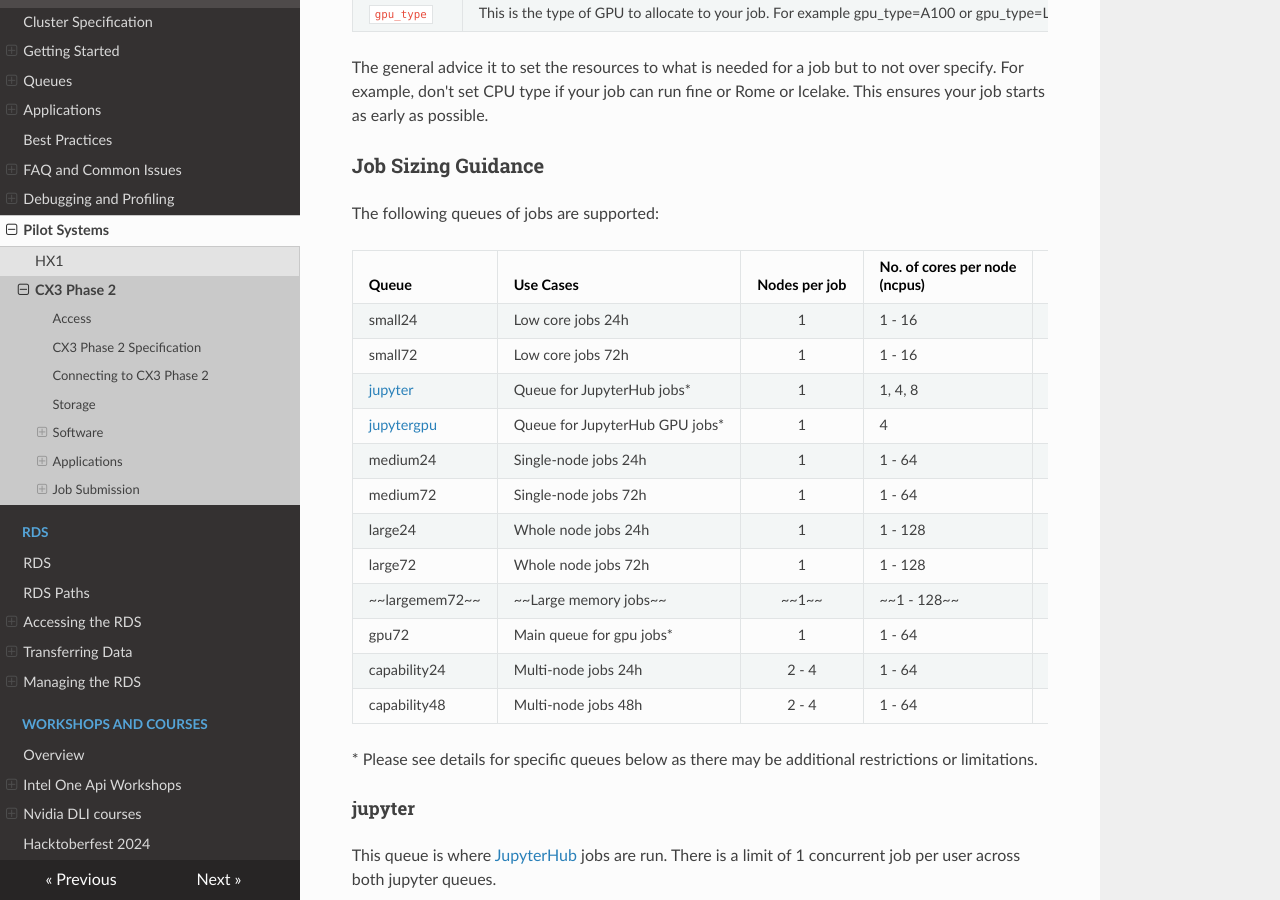
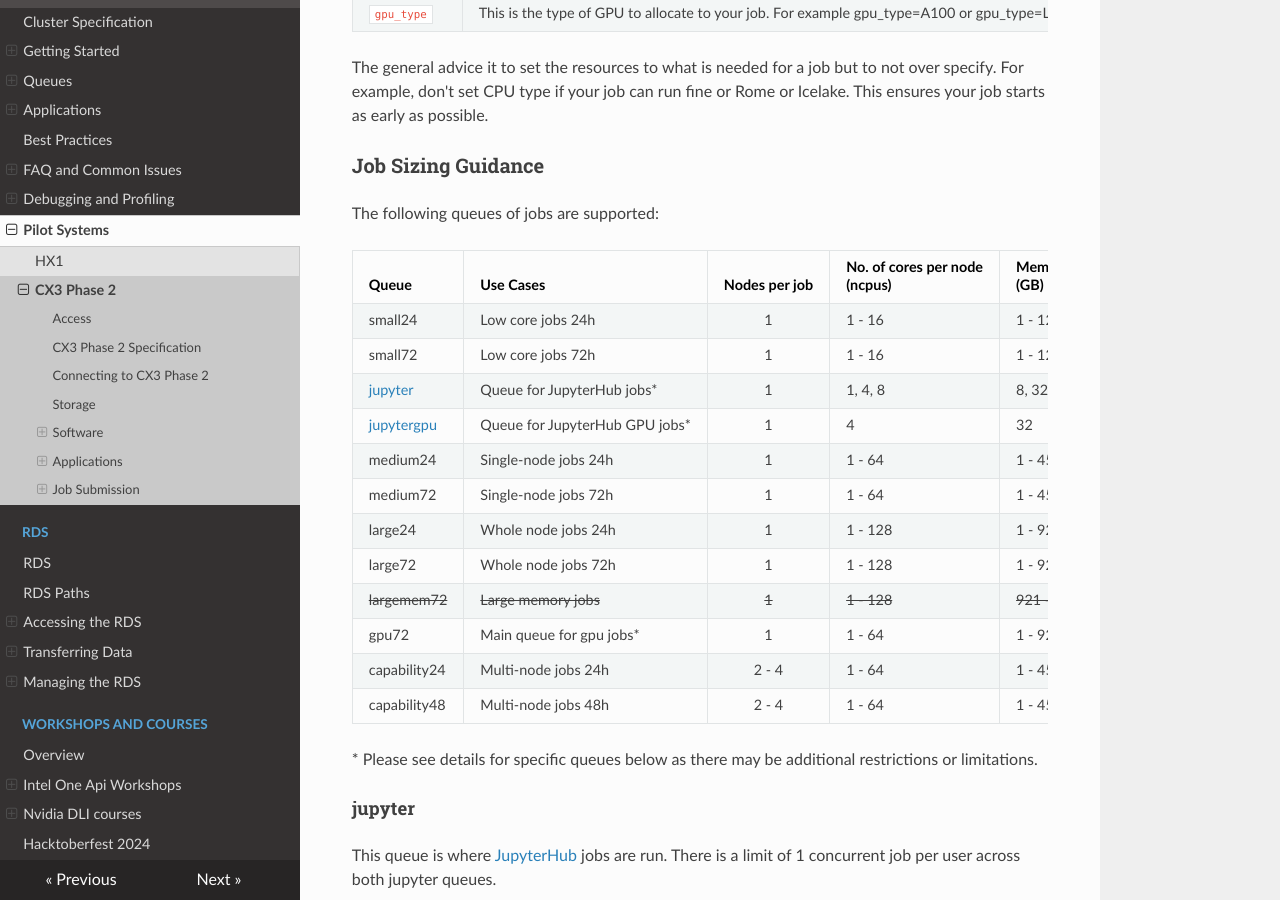
Before and after one commit to ImperialCollegeLondon/icl-rcs-user-guide, an MkDocs documentation site: the page built from docs/hpc/pilot/cx3-phase2.md, in a window 1280 px wide and 900 px high, scrolled down 3713 px. Built offline with MkDocs 1.6.1, drawn with Linux system fonts in a browser that asks for light colours; nearby versions of some CDN libraries.

Commit message:
Using <s> for strikethrough

```diff
--- a/docs/hpc/pilot/cx3-phase2.md
+++ b/docs/hpc/pilot/cx3-phase2.md
@@ -124,7 +124,7 @@ The following queues of jobs are supported:
 | medium72 | Single-node jobs 72h | 1 | 1 - 64 | 1 - 450 | 24 - 72 |
 | large24 | Whole node jobs 24h | 1 | 1 - 128 | 1 - 920 | 0 - 24 |
 | large72 | Whole node jobs 72h | 1 | 1 - 128 | 1 - 920 | 24 - 72 |
-| ~~largemem72~~ | ~~Large memory jobs~~ | ~~1~~ | ~~1 - 128~~ | ~~921 - 4000~~ | ~~0 - 72~~ |
+| <s>largemem72</s> | <s>Large memory jobs</s> | <s>1</s> | <s>1 - 128</s> | <s>921 - 4000</s> | <s>0 - 72</s> |
 | gpu72 | Main queue for gpu jobs* | 1 | 1 - 64 | 1 - 920 | 0 - 72 |
 | capability24 | Multi-node jobs 24h | 2 - 4 | 1 - 64 | 1 - 450 | 0 - 24 |
 | capability48 | Multi-node jobs 48h | 2 - 4 | 1 - 64 | 1 - 450 | 24 - 48 |
```
